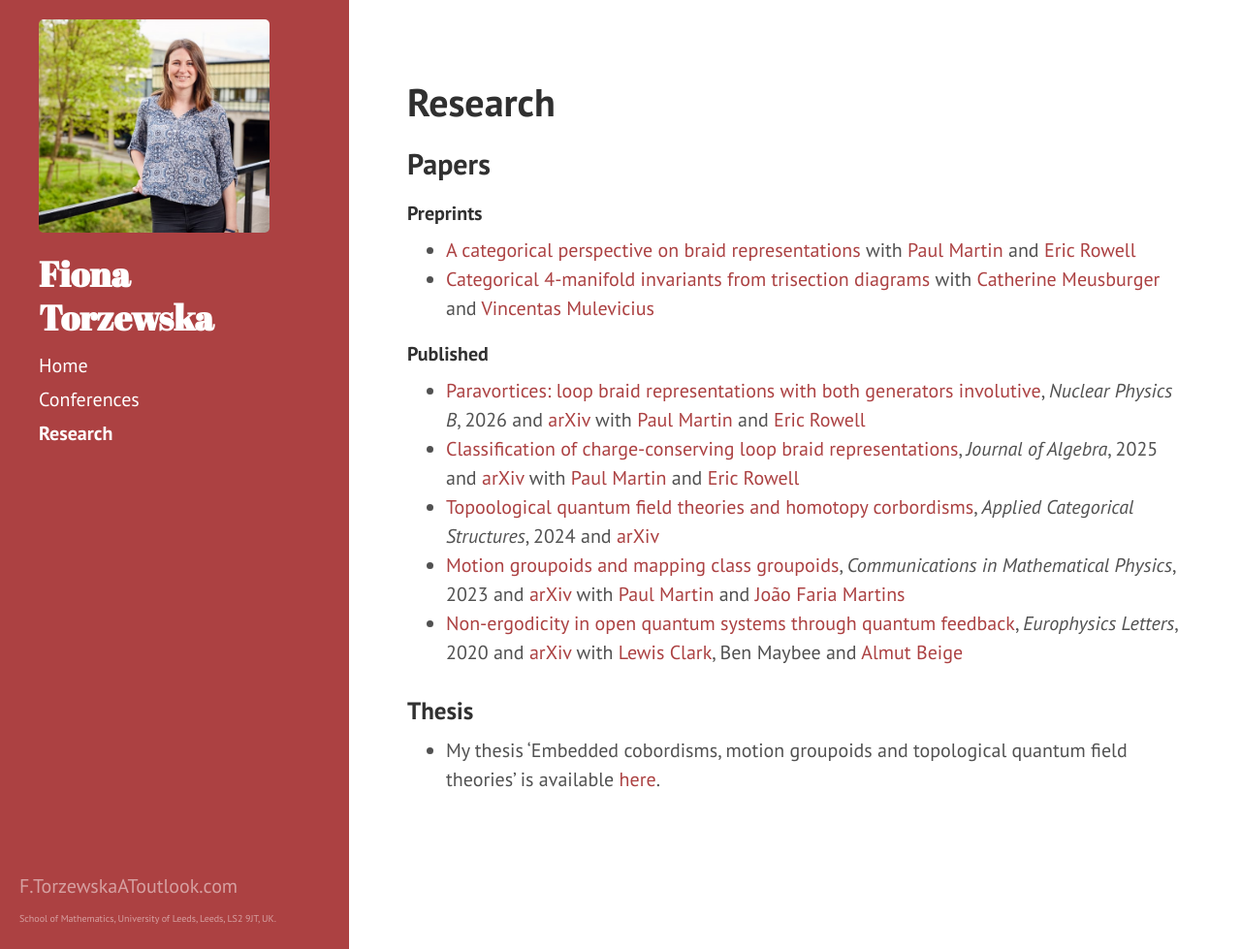
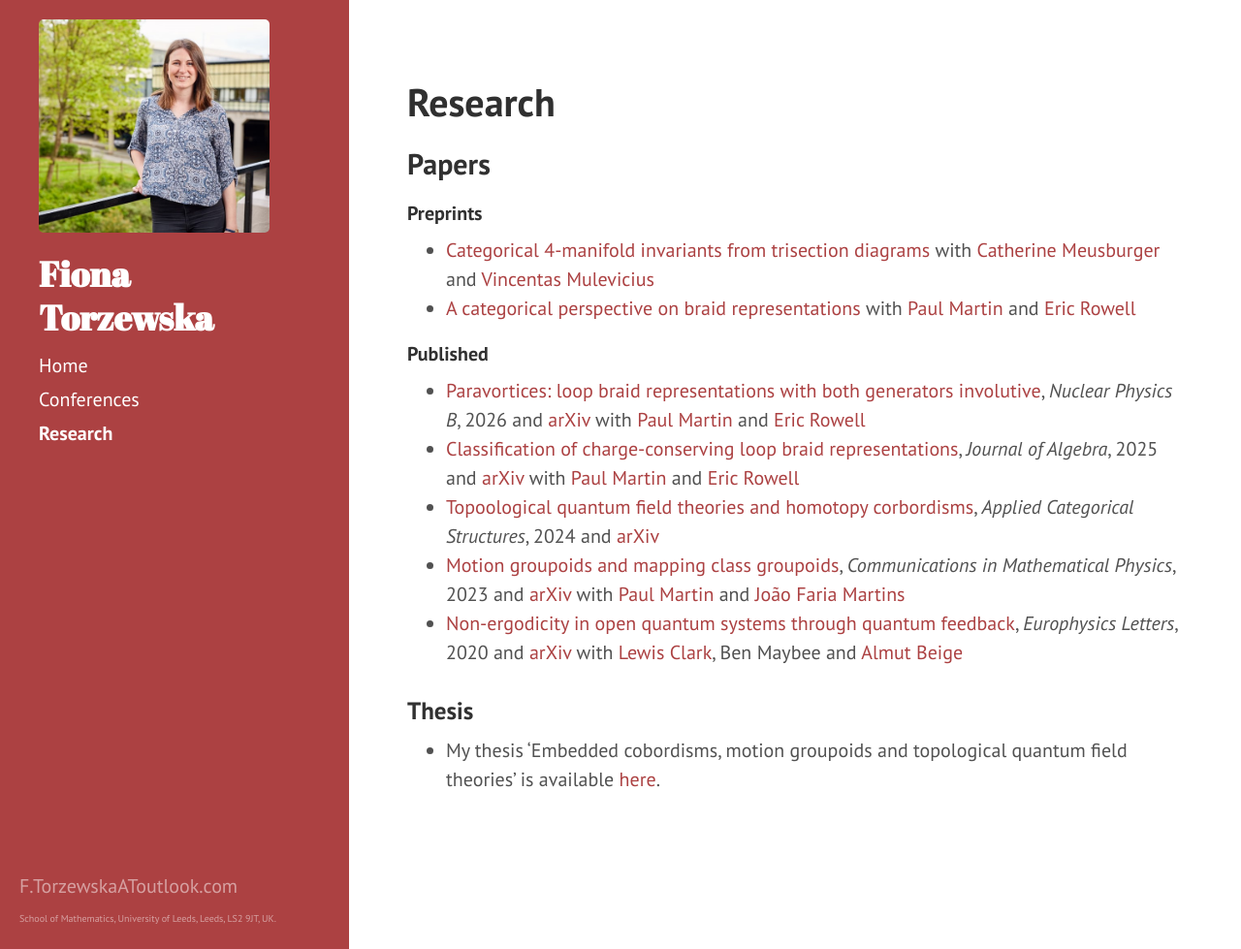
Before and after one commit to fionatorzewska/fionatorzewska.github.io, a Jekyll site: the page built from research.md, in a window 1280 px wide and 979 px high. Shown: the whole window at 97% size. Built offline with Jekyll 4.4.1, drawn with Linux system fonts in a browser that asks for light colours; Markdown is read by kramdown in place of the engine named in the settings.

Commit message:
Swapped order of listing

```diff
--- a/research.md
+++ b/research.md
@@ -6,9 +6,11 @@ title: Research
 
 ## Papers
 
+
 #### Preprints
+- [Categorical 4-manifold invariants from trisection diagrams](https://arxiv.org/abs/2511.19384) with [Catherine Meusburger](https://en.www.math.fau.de/lie-groups/scientific-staff/prof-dr-catherine-meusburger/) and [Vincentas Mulevicius](https://ufind.univie.ac.at/en/person.html?id=1015044)
 - [A categorical perspective on braid representations](https://arxiv.org/abs/2506.07950) with [Paul Martin](https://www1.maths.leeds.ac.uk/~ppmartin/) and [Eric Rowell](https://people.tamu.edu/~rowell/)
-- [Categorical 4-manifold invariants from trisection diagrams](https://arxiv.org/abs/2511.19384) with [Catherine Meusburger](https://en.www.math.fau.de/lie-groups/scientific-staff/prof-dr-catherine-meusburger/) and [Vincentas Mulevicius](https://ufind.univie.ac.at/en/person.html?id=1015044)
+
 
 #### Published
 - [Paravortices: loop braid representations with both generators involutive](https://www.sciencedirect.com/science/article/pii/S055032132600180X), _Nuclear Physics B_, 2026 and [arXiv](https://arxiv.org/abs/2512.17830) with [Paul Martin](https://www1.maths.leeds.ac.uk/~ppmartin/) and [Eric Rowell](https://people.tamu.edu/~rowell/)
```
